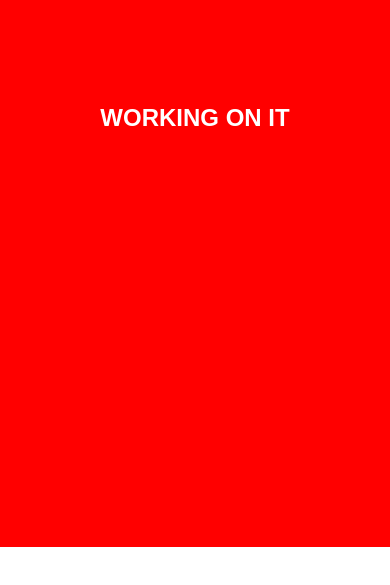
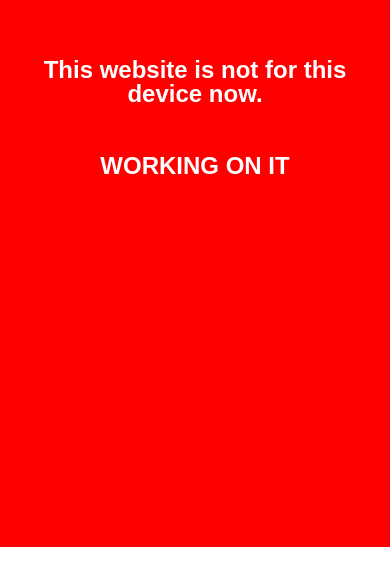
Before and after one commit to imrulkayessayem/domo-website, a plain HTML site: page index.html in a window 390 px wide. Shown: the part 381-966 px from the top of the page. Drawn offline with nearby package versions, Linux system fonts and the light colour scheme.

Commit message:
mobile update

```diff
--- a/index.html
+++ b/index.html
@@ -37,7 +37,9 @@
         </nav>
 
         <div class="work-on-it">
-          <h2>WORKING ON IT</h2>
+          <h2>This website is not for this device now.
+            <br> <br> <br>
+            WORKING ON IT</h2>
         </div>
 
         <!-- SHOWCASE CONTENT -->
--- a/style.css
+++ b/style.css
@@ -790,6 +790,7 @@ a {
     visibility: visible;
     color: #fff;
     height: 50vh;
+    text-align: center;
   }
 
   #header-content {
```
